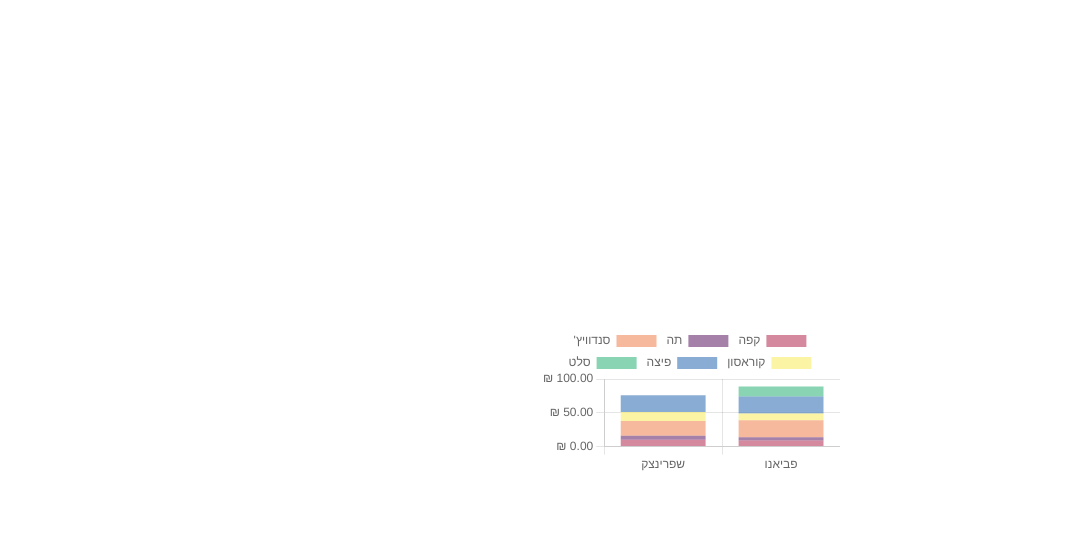
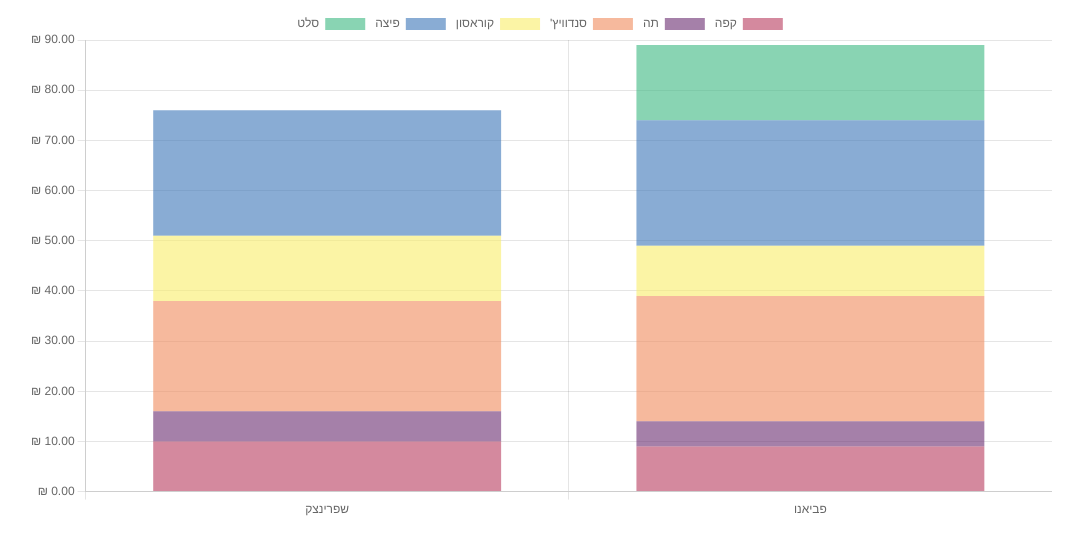
Before and after one commit to papadokolos/huji-market, a Vue app: page / in a window 1280 px wide. Shown: the top 552 px of the page, without its empty margins (100-1183 px from the left). Built offline with nearby package versions, Linux system fonts and the light colour scheme.

Commit message:
Support chart resize, refactor to use script setup

```diff
--- a/src/App.vue
+++ b/src/App.vue
@@ -8,10 +8,17 @@ import BarChart from './components/BarChart.vue'
   </header>
 
   <main>
-    <BarChart />
+    <div class="chart-container">
+      <BarChart />
+    </div>
   </main>
 </template>
 
 <style scoped>
-
+.chart-container {
+  position: relative;
+  margin: auto;
+  height: 80vh;
+  width: 80vw;
+}
 </style>
--- a/src/assets/base.css
+++ /dev/null
@@ -1,73 +0,0 @@
-/* color palette from <https://github.com/vuejs/theme> */
-:root {
-  --vt-c-white: #ffffff;
-  --vt-c-white-soft: #f8f8f8;
-  --vt-c-white-mute: #f2f2f2;
-
-  --vt-c-black: #181818;
-  --vt-c-black-soft: #222222;
-  --vt-c-black-mute: #282828;
-
-  --vt-c-indigo: #2c3e50;
-
-  --vt-c-divider-light-1: rgba(60, 60, 60, 0.29);
-  --vt-c-divider-light-2: rgba(60, 60, 60, 0.12);
-  --vt-c-divider-dark-1: rgba(84, 84, 84, 0.65);
-  --vt-c-divider-dark-2: rgba(84, 84, 84, 0.48);
-
-  --vt-c-text-light-1: var(--vt-c-indigo);
-  --vt-c-text-light-2: rgba(60, 60, 60, 0.66);
-  --vt-c-text-dark-1: var(--vt-c-white);
-  --vt-c-text-dark-2: rgba(235, 235, 235, 0.64);
-}
-
-/* semantic color variables for this project */
-:root {
-  --color-background: var(--vt-c-white);
-  --color-background-soft: var(--vt-c-white-soft);
-  --color-background-mute: var(--vt-c-white-mute);
-
-  --color-border: var(--vt-c-divider-light-2);
-  --color-border-hover: var(--vt-c-divider-light-1);
-
-  --color-heading: var(--vt-c-text-light-1);
-  --color-text: var(--vt-c-text-light-1);
-
-  --section-gap: 160px;
-}
-
-@media (prefers-color-scheme: dark) {
-  :root {
-    --color-background: var(--vt-c-black);
-    --color-background-soft: var(--vt-c-black-soft);
-    --color-background-mute: var(--vt-c-black-mute);
-
-    --color-border: var(--vt-c-divider-dark-2);
-    --color-border-hover: var(--vt-c-divider-dark-1);
-
-    --color-heading: var(--vt-c-text-dark-1);
-    --color-text: var(--vt-c-text-dark-2);
-  }
-}
-
-*,
-*::before,
-*::after {
-  box-sizing: border-box;
-  margin: 0;
-  font-weight: normal;
-}
-
-body {
-  min-height: 100vh;
-  color: var(--color-text);
-  background: var(--color-background);
-  transition: color 0.5s, background-color 0.5s;
-  line-height: 1.6;
-  font-family: Inter, -apple-system, BlinkMacSystemFont, 'Segoe UI', Roboto, Oxygen, Ubuntu,
-    Cantarell, 'Fira Sans', 'Droid Sans', 'Helvetica Neue', sans-serif;
-  font-size: 15px;
-  text-rendering: optimizeLegibility;
-  -webkit-font-smoothing: antialiased;
-  -moz-osx-font-smoothing: grayscale;
-}
--- a/src/assets/main.css
+++ b/src/assets/main.css
@@ -1,35 +1,8 @@
-@import './base.css';
 
-#app {
-  max-width: 1280px;
-  margin: 0 auto;
-  padding: 2rem;
-
-  font-weight: normal;
-}
-
-a,
-.green {
-  text-decoration: none;
-  color: hsla(160, 100%, 37%, 1);
-  transition: 0.4s;
-}
 
 @media (hover: hover) {
-  a:hover {
-    background-color: hsla(160, 100%, 37%, 0.2);
-  }
 }
 
 @media (min-width: 1024px) {
-  body {
-    display: flex;
-    place-items: center;
-  }
 
-  #app {
-    display: grid;
-    grid-template-columns: 1fr 1fr;
-    padding: 0 2rem;
-  }
 }
--- a/src/components/BarChart.vue
+++ b/src/components/BarChart.vue
@@ -1,8 +1,4 @@
-<template>
-    <Bar id="my-chart-id" :data="chartData" :options="chartOptions" />
-</template>
-
-<script>
+<script setup>
 import { ref, watch, computed } from 'vue'
 import { Bar } from 'vue-chartjs'
 import { Chart as ChartJS, Title, Tooltip, Legend, BarElement, CategoryScale, LinearScale } from 'chart.js'
@@ -15,6 +11,55 @@ const parsedCSV = ref([])
 const prices = ref(null)
 const pricesByProduct = ref(null)
 const pricesDatasets = ref([])
+
+const chartData = computed(() => {
+    return { datasets: pricesDatasets.value }
+})
+
+const chartOptions = computed(() => {
+    return {
+        responsive: true,
+        parsing: {
+            xAxisKey: 'מקום',
+            yAxisKey: 'מחיר'
+        },
+        plugins: {
+            legend: {
+                rtl: true,
+                textDirection: 'rtl'
+            },
+            tooltip: {
+                callbacks: {
+                    footer: getPriceSumForlocation,
+                    label: (context) => {
+                        let label = context.dataset.label || ''
+
+                        if (label) {
+                            label += ': '
+                        }
+                        if (context.parsed.y !== null) {
+                            label += formatNumberToNIS(context.parsed.y)
+                        }
+                        return label
+                    }
+                }
+            }
+        },
+        scales: {
+            x: {
+                stacked: true
+            },
+            y: {
+                ticks: {
+                    callback: (value, index, ticks) => {
+                        return formatNumberToNIS(value)
+                    }
+                },
+                stacked: true
+            }
+        }
+    }
+})
 
 function groupBy(objs, key) {
     return objs.reduce(function (r, a) {
@@ -98,7 +143,6 @@ watch(pricesByProduct, (newPrices, oldPrices) => {
         })
     }
 
-    console.log(chartDatasets)
     pricesDatasets.value = chartDatasets
 })
 
@@ -204,9 +248,18 @@ function getPriceSumForlocation(tooltipItems) {
 
     if (tooltipItems.length == 1) {
         const location = tooltipItems[0]['label']
-        prices.value.forEach((priceObject) => {
-            if (priceObject['מקום'] == location) {
-                sum += Number(priceObject['מחיר'])
+        let chart = tooltipItems[0].chart
+
+        chart.getDatasetMeta(0)
+        chart.data.datasets.forEach((dataset, datasetIndex) => {
+            const isDatasetHidden = chart.getDatasetMeta(datasetIndex).hidden
+
+            if (!isDatasetHidden) {
+                dataset.data.forEach((data) => {
+                    if (data['מקום'] == location) {
+                        sum += Number(data['מחיר'])
+                    }
+                })
             }
         })
     }
@@ -229,67 +282,16 @@ function formatNumberToNIS(price) {
     return new Intl.NumberFormat('he-IL', { style: 'currency', currency: 'ILS' }).format(price)
 }
 
-// const parsedCSV = ref(null)
-
 // const fileURL = "https://docs.google.com/spreadsheets/d/e/2PACX-1vSZTY6XCi09QLEyikc8n4wWaunF-jj8eGCDkR-s7Bc8tm9ZzswI-vKV0CfUPJnbRzhUtxc_EJu1d89W/pub?output=csv"
 // Papa.parse(fileURL, {
 //     download: true,
 //     header: true,
 //     complete: function (results) {
-//         console.log("Finished:", results.data);
 //         parsedCSV.value = results.data
 //     }
 // });
+</script>
 
-export default {
-    name: 'BarChart',
-    components: { Bar },
-    computed: {
-        chartData() {
-            return { datasets: pricesDatasets.value }
-        },
-        chartOptions() { return {
-            responsive: true,
-            parsing: {
-                xAxisKey: 'מקום',
-                yAxisKey: 'מחיר'
-            },
-            plugins: {
-                legend: {
-                    rtl: true,
-                    textDirection: 'rtl'
-                },
-                tooltip: {
-                    callbacks: {
-                        footer: getPriceSumForlocation,
-                        label: (context) => {
-                            let label = context.dataset.label || ''
-
-                            if (label) {
-                                label += ': '
-                            }
-                            if (context.parsed.y !== null) {
-                                label += formatNumberToNIS(context.parsed.y)
-                            }
-                            return label
-                        }
-                    }
-                }
-            },
-            scales: {
-                x: {
-                    stacked: true
-                },
-                y: {
-                    ticks: {
-                        callback: (value, index, ticks) => {
-                            return formatNumberToNIS(value)
-                        }
-                    },
-                    stacked: true
-                }
-            }
-        }}
-    }
-}
-</script>
+<template>
+    <Bar id="my-chart-id" :data="chartData" :options="chartOptions" />
+</template>
```
